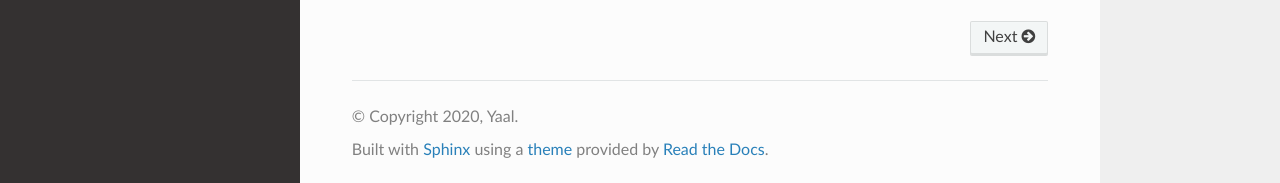
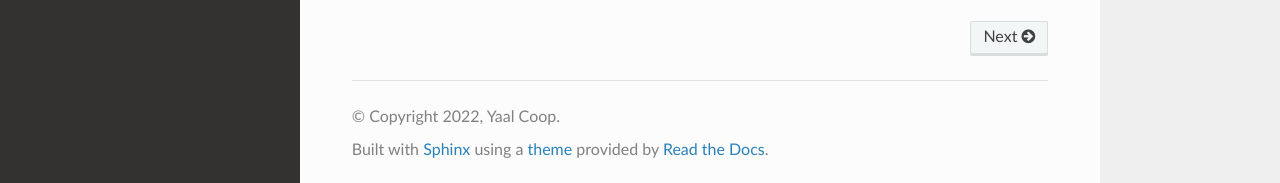
Before and after one commit to yaal-coop/sheraf, a Sphinx documentation site: the page built from doc/index.rst, in a window 1280 px wide and 900 px high, scrolled down 975 px. Shown: the part 714-897 px from the top of the window. Built offline with Sphinx 7.4.7 and the Read the Docs theme 2.0.0, drawn with Linux system fonts in a browser that asks for light colours.

Commit message:
The documentation year will always be up to date

```diff
--- a/doc/conf.py
+++ b/doc/conf.py
@@ -1,4 +1,5 @@
 #!/usr/bin/env python3
+import datetime
 import os
 import sys
 
@@ -24,8 +25,9 @@ templates_path = ["_templates"]
 source_suffix = [".rst", ".md"]
 master_doc = "index"
 project = "sheraf"
-copyright = "2020, Yaal"
-author = "Yaal"
+year = datetime.datetime.now().strftime("%Y")
+copyright = f"{year}, Yaal Coop"
+author = "Yaal Coop"
 
 version = "{}.{}".format(
     sheraf.version.__version_info__[0], sheraf.version.__version_info__[1]
```
